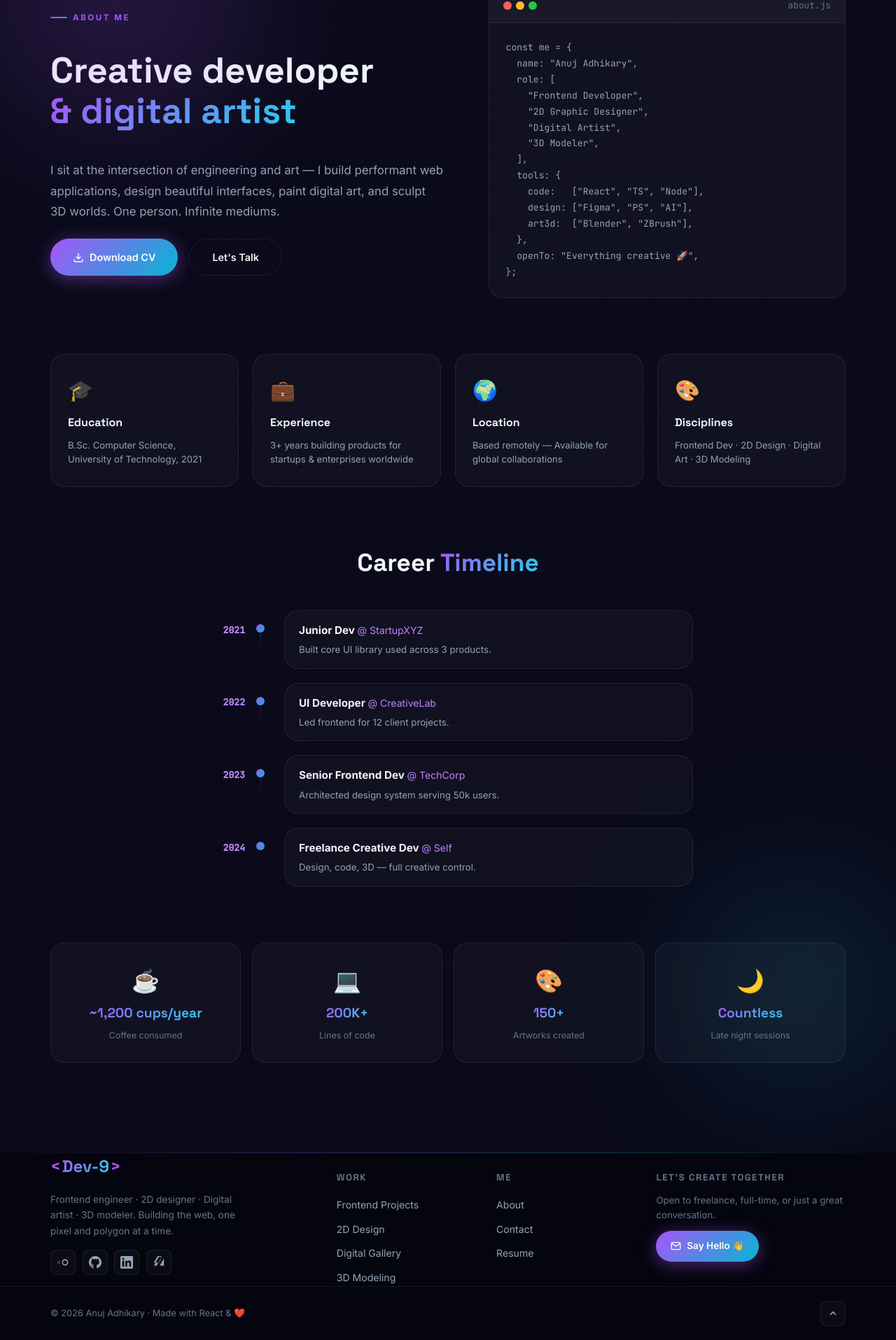
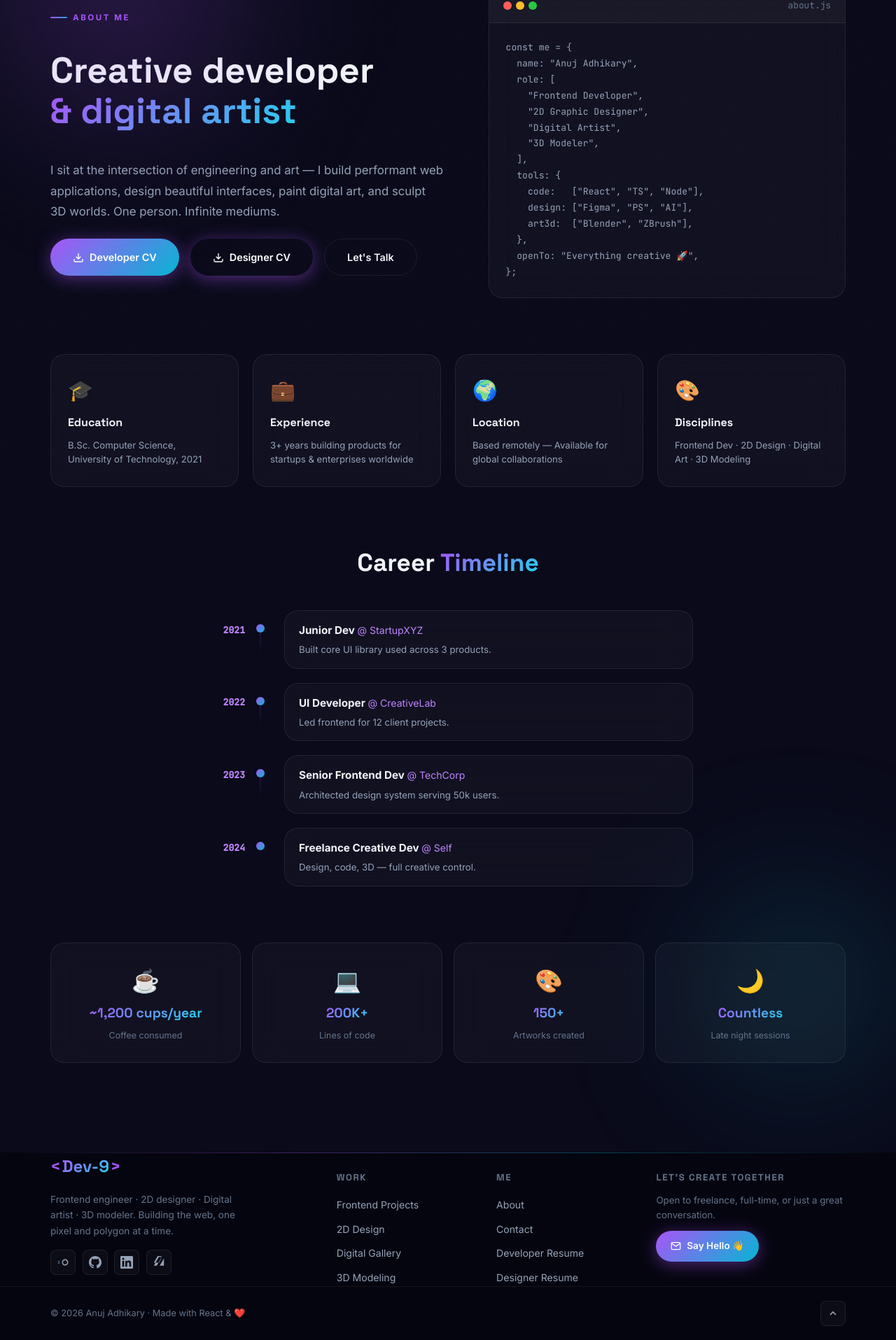
Before and after one commit to Anuj-dev9/portfolio, a React (Vite) app: page /about in a window 1280 px wide. Shown: the part 145-2060 px from the top of the page at 70% size. Built offline with nearby package versions, Linux system fonts and the light colour scheme.

Commit message:
Add dual CV download options (Developer & Designer) to Hero, About, and Footer sections

```diff
--- a/src/components/About.jsx
+++ b/src/components/About.jsx
@@ -49,10 +49,14 @@ export default function About() {
               design beautiful interfaces, paint digital art, and sculpt 3D worlds. One person.
               Infinite mediums.
             </p>
-            <div className="about-actions">
-              <a href="/resume.pdf" download className="btn btn-primary">
+            <div className="about-actions" style={{ flexWrap: 'wrap' }}>
+              <a href="/resume_web.pdf" download className="btn btn-primary">
                 <svg width="16" height="16" viewBox="0 0 24 24" fill="none" stroke="currentColor" strokeWidth="2"><path d="M21 15v4a2 2 0 01-2 2H5a2 2 0 01-2-2v-4M7 10l5 5 5-5M12 15V3"/></svg>
-                Download CV
+                Developer CV
+              </a>
+              <a href="/resume_design.pdf" download className="btn btn-primary" style={{ background: 'var(--blue)', borderColor: 'var(--blue)' }}>
+                <svg width="16" height="16" viewBox="0 0 24 24" fill="none" stroke="currentColor" strokeWidth="2"><path d="M21 15v4a2 2 0 01-2 2H5a2 2 0 01-2-2v-4M7 10l5 5 5-5M12 15V3"/></svg>
+                Designer CV
               </a>
               <Link to="/contact" className="btn btn-outline">Let's Talk</Link>
             </div>
--- a/src/components/Footer.jsx
+++ b/src/components/Footer.jsx
@@ -23,7 +23,8 @@ const navCols = [
     links: [
       { label: 'About', to: '/about' },
       { label: 'Contact', to: '/contact' },
-      { label: 'Resume', href: '/resume.pdf' },
+      { label: 'Developer Resume', href: '/resume_web.pdf' },
+      { label: 'Designer Resume', href: '/resume_design.pdf' },
     ],
   },
 ]
--- a/src/components/Hero.jsx
+++ b/src/components/Hero.jsx
@@ -136,6 +136,14 @@ export default function Hero() {
             <a href="https://anuj_adhikary.artstation.com/" target="_blank" rel="noopener noreferrer" className="btn btn-outline" style={{borderColor: 'var(--purple)', color: 'var(--purple)'}}>
               View ArtStation
             </a>
+            <a href="/resume_web.pdf" download className="btn btn-outline" style={{borderColor: 'var(--cyan)', color: 'var(--cyan)'}}>
+              <svg width="16" height="16" viewBox="0 0 24 24" fill="none" stroke="currentColor" strokeWidth="2"><path d="M21 15v4a2 2 0 01-2 2H5a2 2 0 01-2-2v-4M7 10l5 5 5-5M12 15V3"/></svg>
+              Dev CV
+            </a>
+            <a href="/resume_design.pdf" download className="btn btn-outline" style={{borderColor: 'var(--pink)', color: 'var(--pink)'}}>
+              <svg width="16" height="16" viewBox="0 0 24 24" fill="none" stroke="currentColor" strokeWidth="2"><path d="M21 15v4a2 2 0 01-2 2H5a2 2 0 01-2-2v-4M7 10l5 5 5-5M12 15V3"/></svg>
+              Design CV
+            </a>
           </div>
 
           <div className="hero-stats">
```
